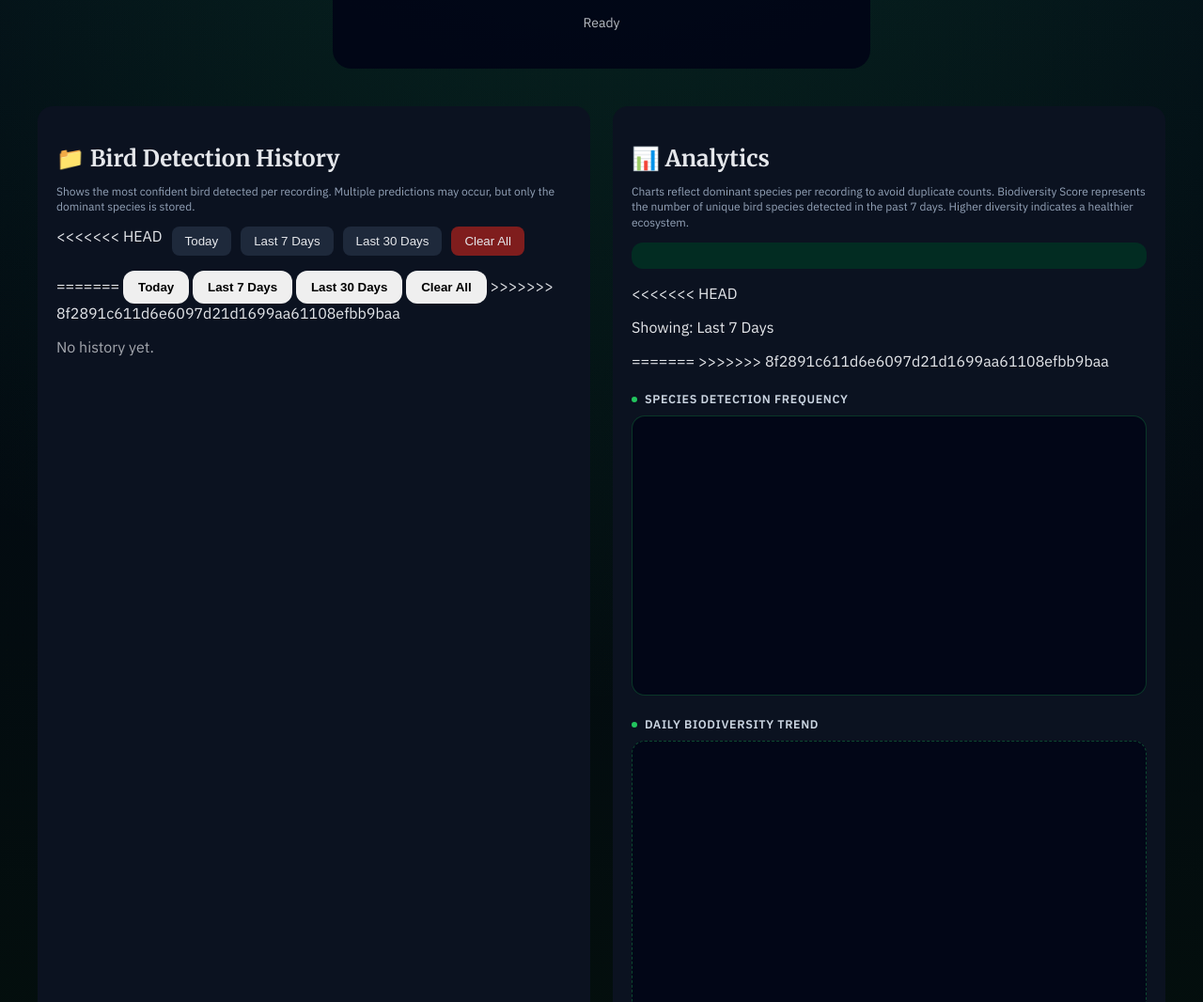
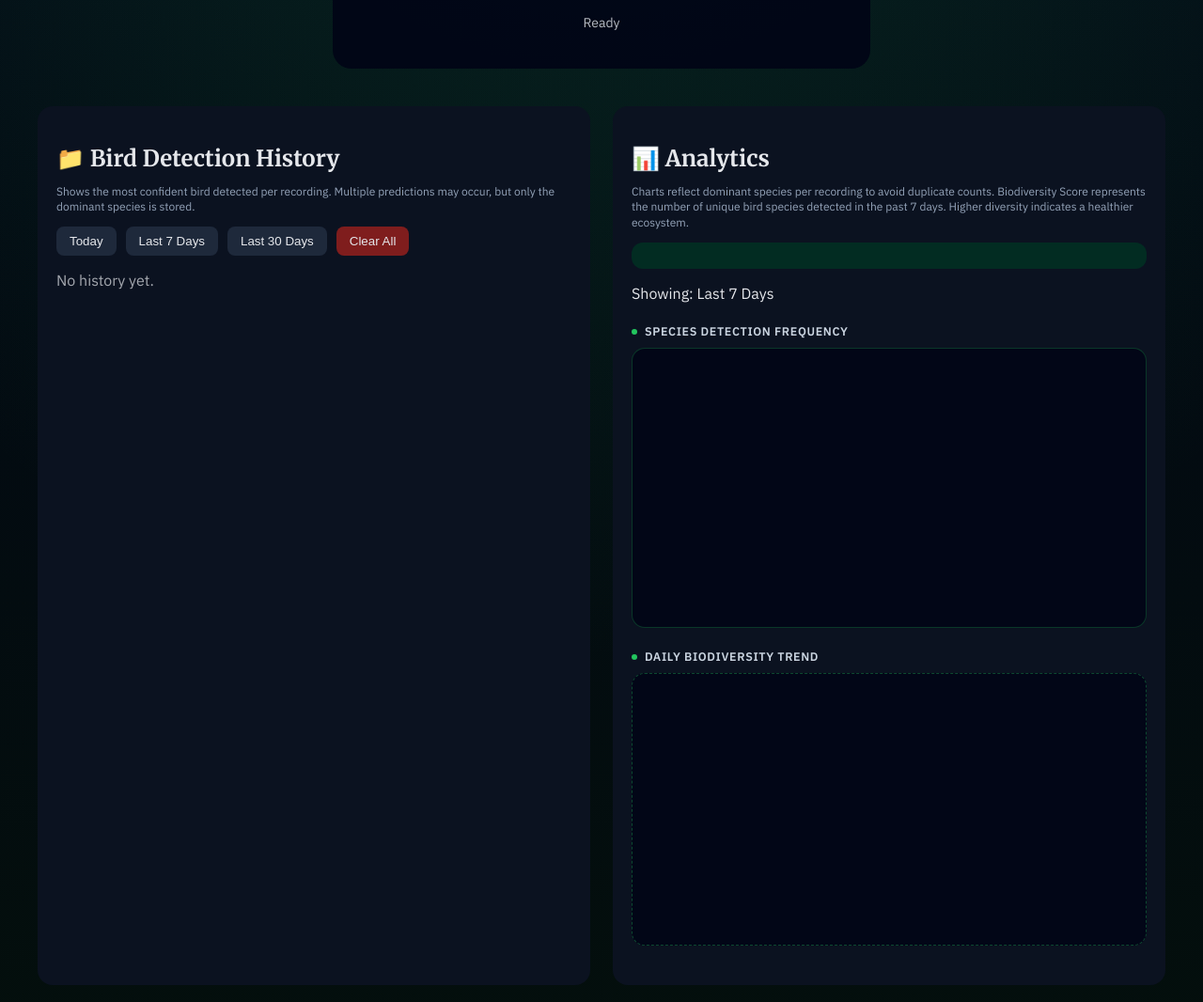
Before and after one commit to sa6h1n/Bird-sound-monitoring-system, a plain HTML site: page index.html in a window 1280 px wide. Shown: the part 365-1431 px from the top of the page at 94% size. Drawn offline with nearby package versions, Linux system fonts and the light colour scheme.

Commit message:
Update index.html

```diff
--- a/index.html
+++ b/index.html
@@ -39,19 +39,11 @@
     Multiple predictions may occur, but only the dominant species is stored.
   </p>
     <div class="history-controls">
-<<<<<<< HEAD
   <button data-range="day" onclick="showHistory('day', this)">Today</button>
   <button data-range="week" onclick="showHistory('week', this)">Last 7 Days</button>
   <button data-range="month" onclick="showHistory('month', this)">Last 30 Days</button>
   <button class="danger" onclick="clearHistory()">Clear All</button>
 </div>
-=======
-    <button onclick="showHistory('day', this)">Today</button>
-<button onclick="showHistory('week', this)">Last 7 Days</button>
-<button onclick="showHistory('month', this)">Last 30 Days</button>
-<button class="danger" onclick="clearHistory()">Clear All</button>
-    </div>
->>>>>>> 8f2891c611d6e6097d21d1699aa61108efbb9baa
 
     <div id="historyResults" class="history-results">
       <p>No history yet.</p>
@@ -68,13 +60,9 @@
   </p>
 
   <div id="biodiversityScore" class="biodiversity-score"></div>
-<<<<<<< HEAD
 <p id="chartRangeLabel" class="chart-range-label">
   Showing: Last 7 Days
 </p>
-=======
-
->>>>>>> 8f2891c611d6e6097d21d1699aa61108efbb9baa
   <p class="chart-title">Species Detection Frequency</p>
   <div class="chart-box">
     <canvas id="speciesChart"></canvas>
@@ -128,8 +116,4 @@
   </div>
 </footer>
 </body>
-<<<<<<< HEAD
 </html>
-=======
-</html>
->>>>>>> 8f2891c611d6e6097d21d1699aa61108efbb9baa
```
